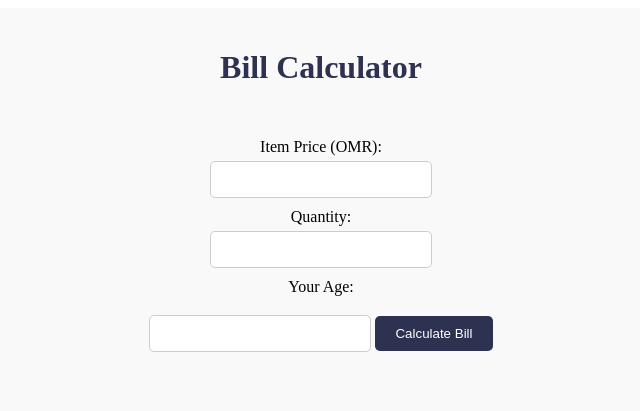
After one commit to Tsukii6/HeroDev-Website, a PHP site: page /Calculator/calculator.html in a window 1280 px wide. The commit adds this page. Shown: the top 411 px of the page, without its empty margins (319-959 px from the left). Run offline with PHP 8.4, Linux system fonts and the light colour scheme.

Commit message:
Finish Project 3

```diff
--- /dev/null
+++ b/Calculator/calculator.css
@@ -0,0 +1,46 @@
+.calculator-section {
+  padding: 20px;
+  background-color: #f9f9f9;
+  text-align: center;
+}
+
+.calculator-section h1 {
+  color: #2D3250;
+}
+
+#bill-form {
+  display: inline-block;
+  margin: 20px 0;
+}
+
+label {
+  display: block;
+  margin: 10px 0 5px;
+}
+
+input {
+  padding: 10px;
+  width: 200px;
+  border: 1px solid #ccc;
+  border-radius: 5px;
+}
+
+button {
+  margin-top: 15px;
+  padding: 10px 20px;
+  background-color: #2D3250;
+  color: white;
+  border: none;
+  border-radius: 5px;
+  cursor: pointer;
+}
+
+button:hover {
+  background-color: #676F9D;
+}
+
+.result {
+  margin-top: 20px;
+  font-size: 1.2rem;
+  color: #2D3250;
+}
--- /dev/null
+++ b/Calculator/calculator.html
@@ -0,0 +1,31 @@
+<!DOCTYPE html>
+<html lang="en">
+<head>
+    <meta charset="UTF-8">
+    <meta name="viewport" content="width=device-width, initial-scale=1.0">
+    <title>Bill Calculator | HeroDev Travel</title>
+    <link rel="stylesheet" href="calculator.css">
+    <script defer src="calculator.js"></script>
+
+</head>
+<body>
+    <!-- Bill Calculator Section -->
+    <main class="calculator-section">
+        <h1>Bill Calculator</h1>
+        <form id="bill-form">
+            <label for="item-price">Item Price (OMR):</label>
+            <input type="number" id="item-price" required>
+
+            <label for="quantity">Quantity:</label>
+            <input type="number" id="quantity" required>
+
+            <label for="age">Your Age:</label>
+            <input type="number" id="age" required>
+
+            <button type="submit">Calculate Bill</button>
+        </form>
+
+        <div id="result" class="result"></div>
+    </main>
+</body>
+</html>
--- /dev/null
+++ b/Calculator/calculator.js
@@ -0,0 +1,22 @@
+// Event listener for the bill calculation form
+document.getElementById('bill-form').addEventListener('submit', function(event) {
+  event.preventDefault(); // Prevent the default form submission
+
+  // Get the values from the form
+  const itemPrice = parseFloat(document.getElementById('item-price').value);
+  const quantity = parseInt(document.getElementById('quantity').value);
+  const age = parseInt(document.getElementById('age').value);
+
+  // Calculate the total price
+  let totalPrice = itemPrice * quantity;
+
+  // Check if the customer is eligible for a discount
+  if (age > 60) {
+      const discount = totalPrice * 0.10; // 10% discount for elderly customers
+      totalPrice -= discount; // Apply the discount
+  }
+
+  // Display the result
+  const resultDiv = document.getElementById('result');
+  resultDiv.innerHTML = `Total Bill: OMR ${totalPrice.toFixed(2)}`;
+});
--- a/Feedback/styles.css
+++ b/Feedback/styles.css
@@ -8,7 +8,7 @@
 /* Styling for body */
 body {
     font-family:  "Raleway", sans-serif;
-    background-color: #FFFFFF;
+    background-color: #f4f6f9;
     margin: 0;
     padding: 20px;
 }
@@ -52,7 +52,6 @@ button {
     border-radius: 5px;
     color: white;
     font-size: 16px;
-
     cursor: pointer;
 }
 
@@ -65,6 +64,7 @@ button:hover {
     color: red;
     font-size: 14px;
 }
-label{
+
+label {
     color: #f4f6f9;
 }
--- a/guide.html
+++ b/guide.html
@@ -57,7 +57,7 @@
           <br>
           <input type="datetime-local">
           <br>
-          <button>Book now</button>
+          <button><a href="./Calculator/calculator.html">Book now</a></button>
         </form>
       </div>
       <h2 class="text-white">Details</h2>
--- a/local-stories.html
+++ b/local-stories.html
@@ -115,7 +115,6 @@
             </div>
         </div>
     </div>
-
      <!-- Footer -->
     <div class="footer-container">
         <div class="logo">
--- a/styles/guide.css
+++ b/styles/guide.css
@@ -64,6 +64,11 @@
   color: var(--color-text);
   font-size: 0.9rem;
   font-weight: 600;
+}
+
+.description button a {
+  text-decoration: none;
+  color: #ffffff;
 }
 
 /* Slider */
```
Also changed, not shown: Feedback/feedback.html (+5 -5 lines), Feedback/script.js (+19 -11 lines), about.html (+14 -6 lines), table.js (added, +65 -0 lines), script.js (line endings or trailing spaces).
